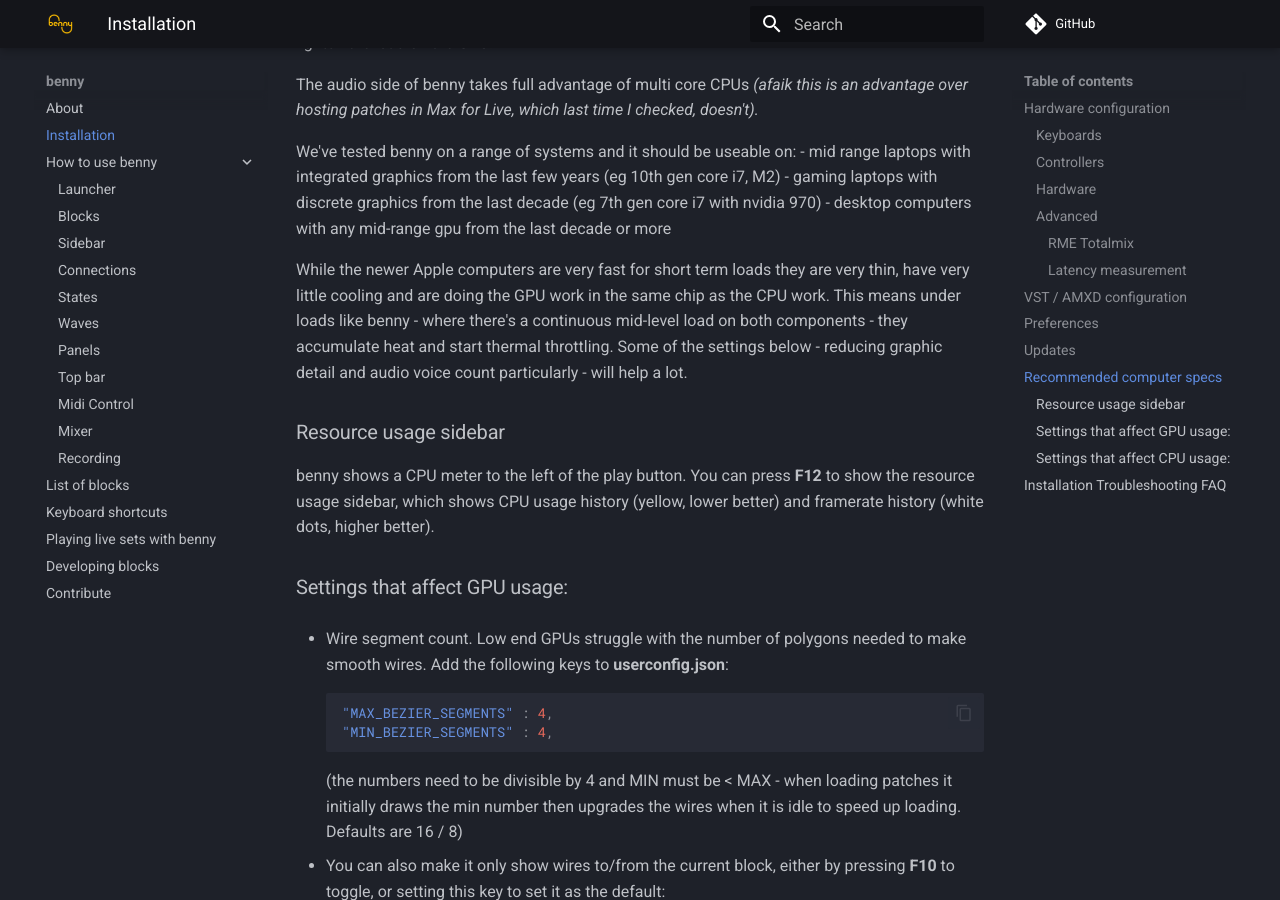
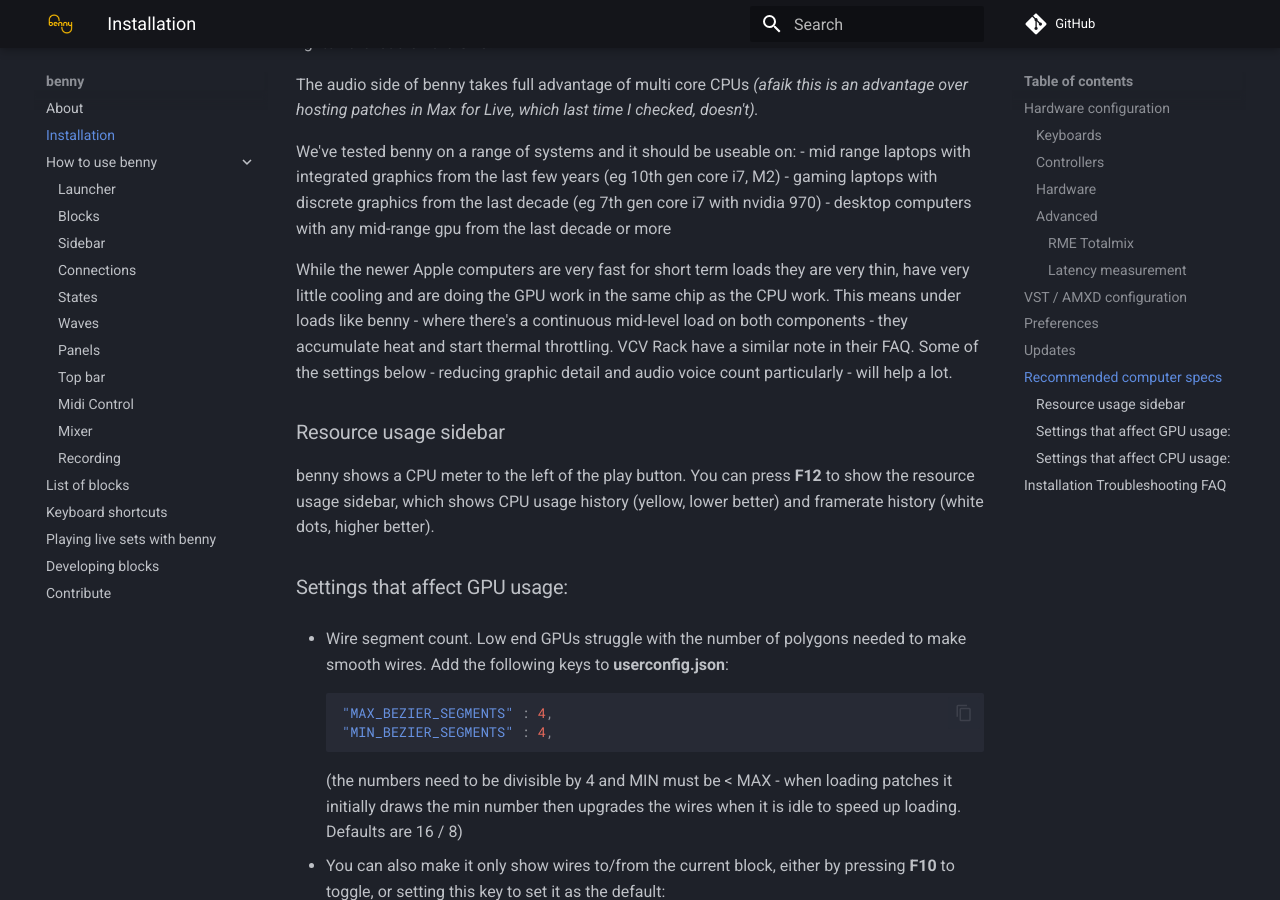
Before and after one commit to playbenny/benny_manual, an MkDocs documentation site: the page built from docs/installation.md, in a window 1280 px wide and 900 px high, scrolled down 4060 px. Built offline with MkDocs 1.6.1 and Material for MkDocs 9.7.7, drawn with Linux system fonts in a browser that asks for light colours; comment, search, counter and statistics services are not loaded.

Commit message:
Update installation.md

```diff
--- a/docs/installation.md
+++ b/docs/installation.md
@@ -120,7 +120,7 @@
 - gaming laptops with discrete graphics from the last decade (eg 7th gen core i7 with nvidia 970)
 - desktop computers with any mid-range gpu from the last decade or more
 
-While the newer Apple computers are very fast for short term loads they are very thin, have very little cooling and are doing the GPU work in the same chip as the CPU work. This means under loads like benny - where there's a continuous mid-level load on both components - they accumulate heat and start thermal throttling. Some of the settings below - reducing graphic detail and audio voice count particularly - will help a lot.
+While the newer Apple computers are very fast for short term loads they are very thin, have very little cooling and are doing the GPU work in the same chip as the CPU work. This means under loads like benny - where there's a continuous mid-level load on both components - they accumulate heat and start thermal throttling. VCV Rack have a similar note in their FAQ. Some of the settings below - reducing graphic detail and audio voice count particularly - will help a lot.
 
 ### Resource usage sidebar
 
```
